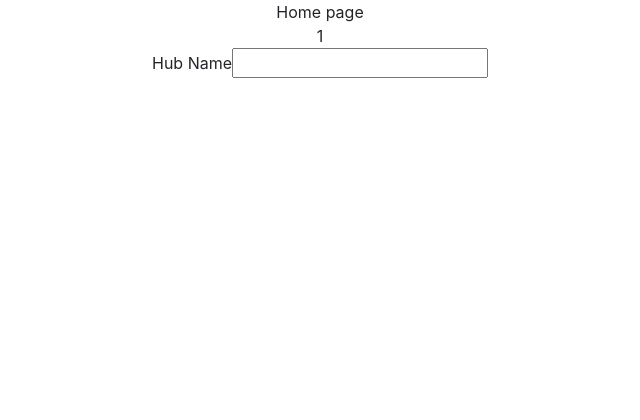
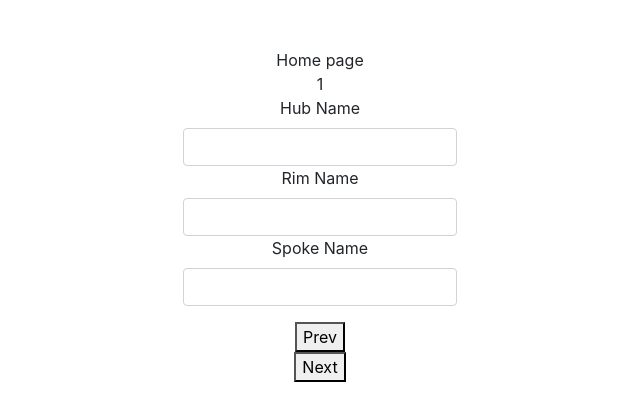
Before and after one commit to kimchirice/32spoke, a React (Create React App) app: page / in a window 1280 px wide. Shown: the top 420 px of the page, without its empty margins (320-960 px from the left). Built offline with nearby package versions, Linux system fonts and the light colour scheme.

Commit message:
[Mod] adding <Hub><Rim> and <Spoke>

```diff
--- a/src/App.js
+++ b/src/App.js
@@ -3,23 +3,53 @@ import './App.css';
 import Navigation from './components/navigation/Navigation'
 import Progress from './components/Progress';
 import Hub from './components/Hub';
-
+import Rim from './components/Rim';
+import Spoke from './components/Spoke';
+import Button from './components/Button';
 
 
 function App() {
   const [hubName, setHubName] = useState('')
+  const [rimName, setRimName] = useState('')
+  const [spokeName, setSpokeName] = useState('')
+  const [currentStep, setCurrentStep] = useState(1)
 
   const handleHubName = (hubName) => {
     setHubName(hubName)
   }
+
+  const handleRimName = (rimName) => {
+    setRimName(rimName)
+  }
+
+  const handleSpokeName = (spokeName) =>{
+    setSpokeName(spokeName)
+  }
+
+  const handleButtonNext = () => {
+    setCurrentStep( preV => preV += 1)
+  }
+
+  const handleButtonPrev = () => {
+
+    setCurrentStep( preV => preV -= 1)
+  }
+
   return (
     <div className="App">
         {hubName}
+        <br/>
+        {rimName}
+        <br/>
+        {spokeName}
         <Navigation />
-        <Progress currentStep={1} />
+        <Progress currentStep={currentStep} />
+
         <Hub handleChange={handleHubName} />
-
-
+        <Rim handleChange={handleRimName} />
+        <Spoke handleChange={handleSpokeName}/>
+        <Button title={'Prev'} className="btn btn-primary" handleClick={handleButtonPrev} />
+        <Button title={"Next"} className="btn btn-warning" handleClick={handleButtonNext} />
     </div>
   );
 }
--- /dev/null
+++ b/src/Components/Button.js
@@ -0,0 +1,9 @@
+import React from 'react'
+
+const Button = ({handleClick, title}) => {
+  return (
+  <button onClick={handleClick}>{title}</button>
+  )
+}
+
+export default Button;
--- a/src/Components/Hub.js
+++ b/src/Components/Hub.js
@@ -1,10 +1,11 @@
 import React from 'react';
 
-function Hub({handleChange}) {
+const Hub = ({handleChange}) => {
   return (
     <div >
       <label htmlFor="hubName">Hub Name</label>
       <input
+        className="form-control"
         type="text"
         id="hubName"
         name="hubName"
--- a/src/Components/Rim.js
+++ b/src/Components/Rim.js
@@ -0,0 +1,18 @@
+import React from 'react'
+
+const Rim = ({handleChange})=> {
+  return (
+    <div>
+      <label htmlFor="rimName" className="form-label">Rim Name</label>
+      <input
+        className="form-control"
+        type='text'
+        id="rimName"
+        name='rimName'
+        onChange={(e) => handleChange(e.target.value)}
+        />
+    </div>
+  )
+}
+
+export default Rim;
--- /dev/null
+++ b/src/Components/Spoke.js
@@ -0,0 +1,18 @@
+import React from 'react';
+
+const Spoke = ({handleChange}) => {
+  return (
+    <div className="form-group">
+      <label className="form-label" htmlFor="spokeName">Spoke Name</label>
+      <input
+        className="form-control"
+        type='text'
+        id="spokeName"
+        name='spokeName'
+        onChange={(e)=> handleChange(e.target.value)}
+      />
+    </div>
+  )
+}
+
+export default Spoke;
```
Also changed, not shown: src/Components/form/FormContainer.js (+4 -3 lines).
